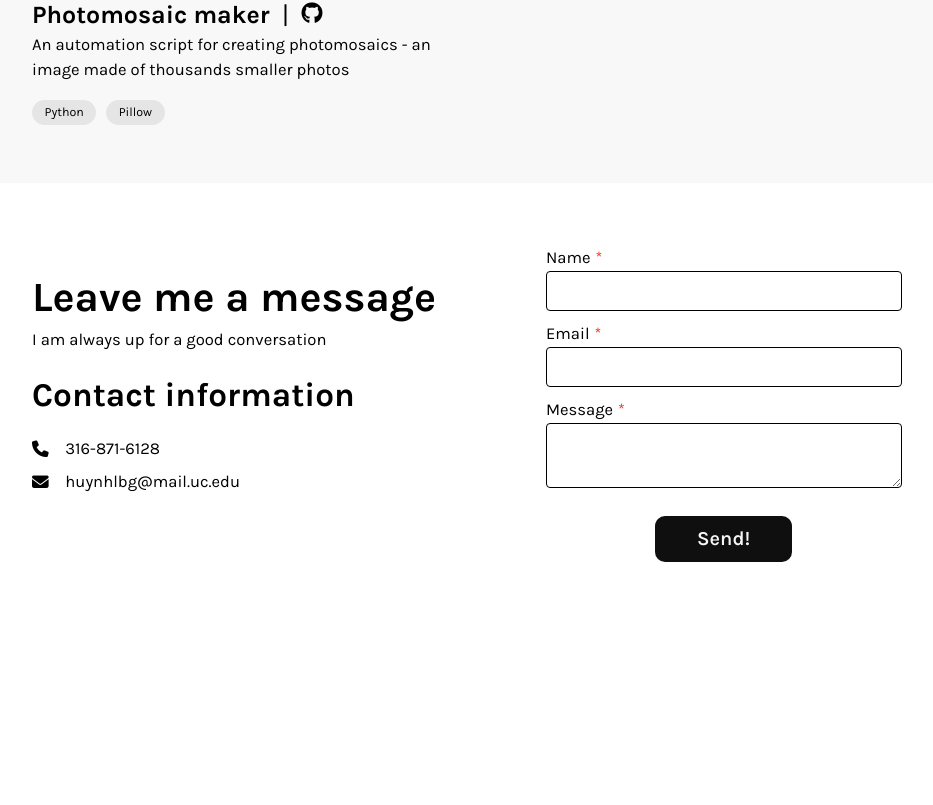
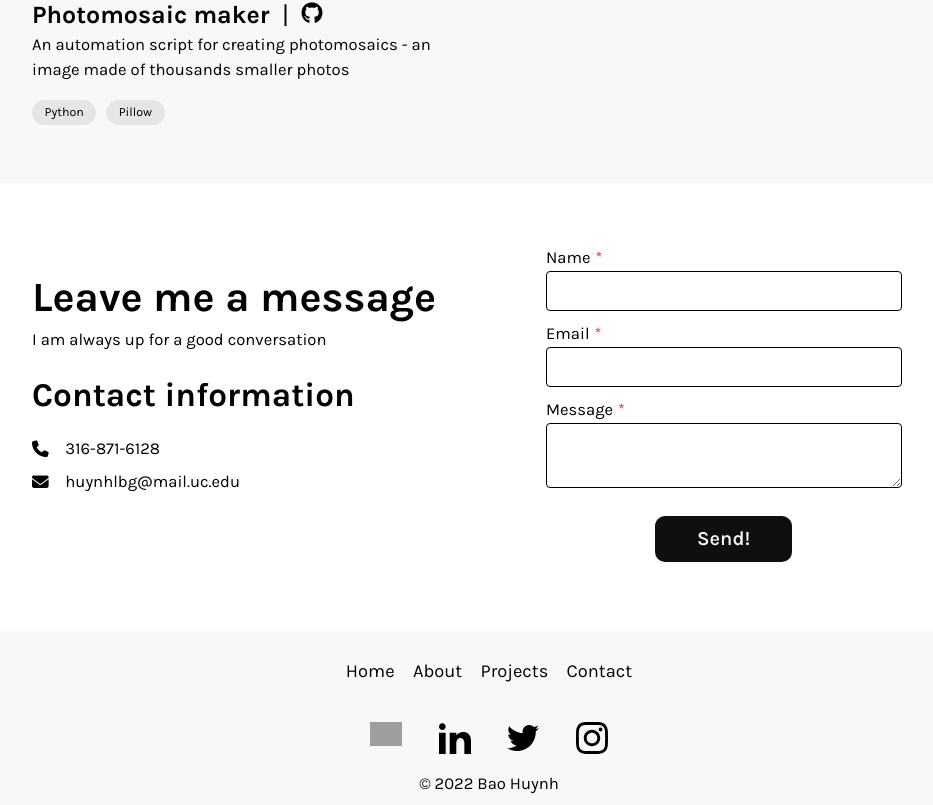
Before and after one commit to bhuynhdev/svelte-portfolio, a SvelteKit app: page / in a window 1280 px wide. Shown: the part 3034-3839 px from the top of the page, without its empty margins (151-1084 px from the left). Before the commit the page ends 3665 px from the top, so only its background shows below. Built offline with nearby package versions, Linux system fonts and the light colour scheme; grey boxes are pictures that could not be loaded.

Commit message:
Add Footer section

```diff
--- /dev/null
+++ b/src/lib/components/Footer.svelte
@@ -0,0 +1,76 @@
+<footer class="footer">
+	<nav class="nav">
+		<ul class="links">
+			<li>
+				<a href="/">Home</a>
+			</li>
+			<li>
+				<a href="#about">About</a>
+			</li>
+			<li>
+				<a href="#projects">Projects</a>
+			</li>
+			<li>
+				<a href="#contact">Contact</a>
+			</li>
+		</ul>
+	</nav>
+	<div class="socials">
+		<ul>
+			<li>
+				<a href="https://github.com/bhuynhdev">
+					<img src="/icons/github.svg" alt="Github icon" width="32" />
+				</a>
+			</li>
+			<li>
+				<a href="https://linkedin.com/in/bhuynhuc">
+					<img src="/icons/linkedin.svg" alt="LinkedIn icon" width="32" />
+				</a>
+			</li>
+			<li>
+				<a href="https://twitter.com/bhuynhtweet">
+					<img src="/icons/twitter.svg" alt="Twitter icon" width="32" />
+				</a>
+			</li>
+			<li>
+				<a href="https://instagram.com">
+					<img src="/icons/instagram.svg" alt="Instagram icon" width="32" />
+				</a>
+			</li>
+		</ul>
+	</div>
+	<p>© 2022 Bao Huynh</p>
+</footer>
+
+<style lang="scss">
+	.footer {
+		background-color: #f8f8f8;
+		text-align: center;
+		padding: 0.5rem;
+		font-size: 1.1rem;
+	}
+
+	.nav {
+		display: flex;
+		justify-content: center;
+	}
+
+	.links {
+		display: flex;
+		gap: 1em;
+
+		li a:hover {
+			color: #28afb0;
+		}
+	}
+
+	.socials {
+		display: flex;
+		justify-content: center;
+		align-items: center;
+		ul {
+			display: flex;
+			gap: 2em;
+		}
+	}
+</style>
--- a/src/routes/+layout.svelte
+++ b/src/routes/+layout.svelte
@@ -1,4 +1,5 @@
 <script>
+	import Footer from '$lib/components/Footer.svelte';
 	import Header from '$lib/components/Header.svelte';
 	import '$lib/styles/global.scss';
 </script>
@@ -19,4 +20,4 @@
 <main>
 	<slot />
 </main>
-<footer />
+<Footer />
```
